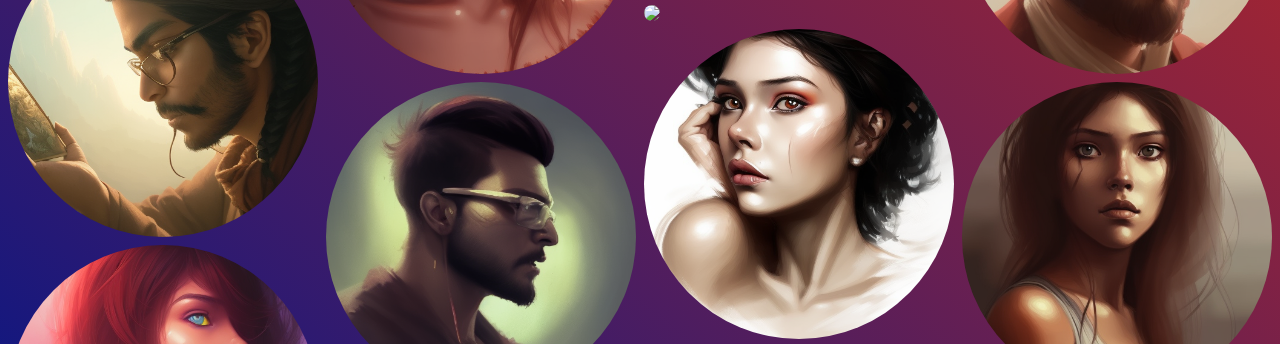
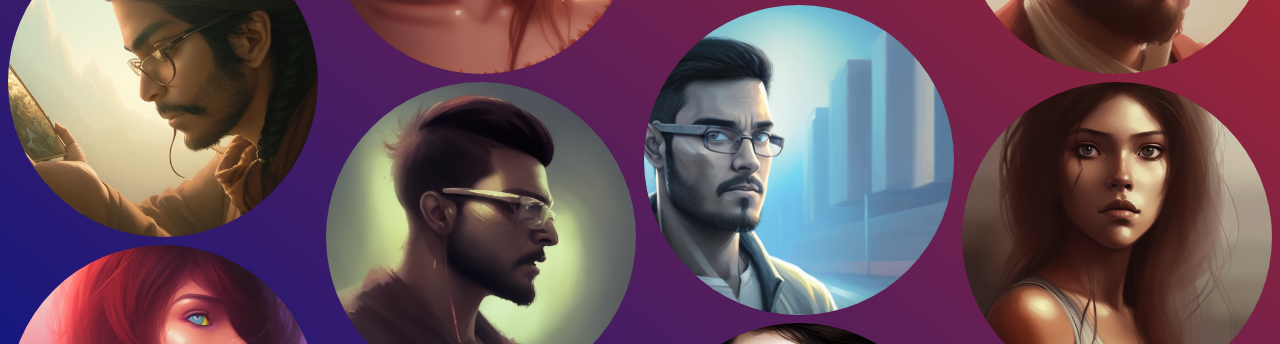
Before and after one commit to DemonCyborg007/AI_generated_images, a plain HTML site: page index.html in a window 1280 px wide. Shown: the part 980-1324 px from the top of the page. Drawn offline with Linux system fonts and the light colour scheme.

Commit message:
Update index.html

```diff
--- a/index.html
+++ b/index.html
@@ -105,7 +105,7 @@ background: linear-gradient(38deg, rgba(0,36,26,1) 0%, rgba(9,13,121,0.955619747
     <div class="image"><img src="ai generated pics of MR/MR (11).png" style="width:100%"></div>
     <div class="image"><img src="ai generated pics of monkai/Monkai (14).png" style="width:100%"></div>
     <div class="image"><img src="ai generated pics of monkai/Monkai (13).png" style="width:100%"></div>
-    <div class="image"><img src="ai generated pics of MR/MR (9).png" style="width:100%"></div>
+    <div class="image"><img src="MR (9).png" style="width:100%"></div>
     <div class="image"><img src="ai generated pics of monkai/Monkai (12).png" style="width:100%"></div>
     <div class="image"><img src="ai generated pics of MR/MR (54).png" style="width:100%"></div>
     <div class="image"><img src="ai generated pics of monkai/Monkai (11).png" style="width:100%"></div>
```
